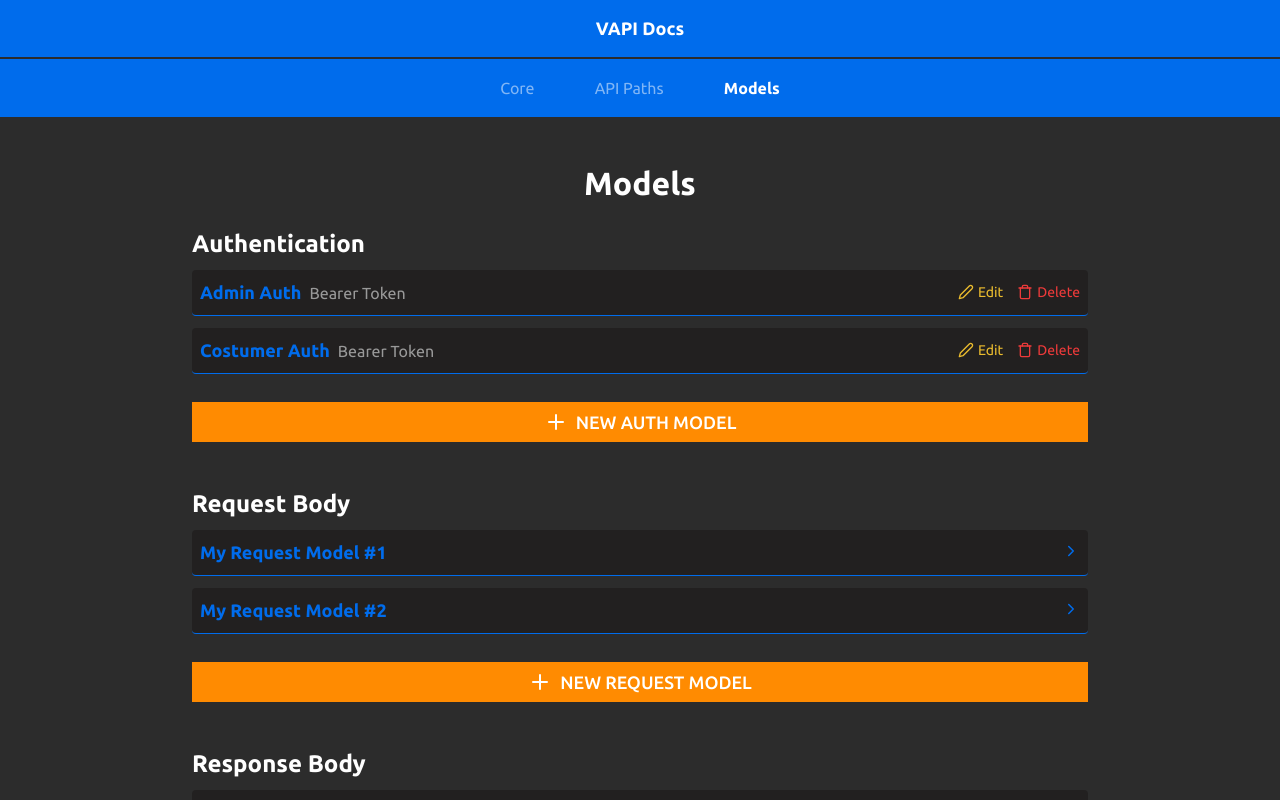
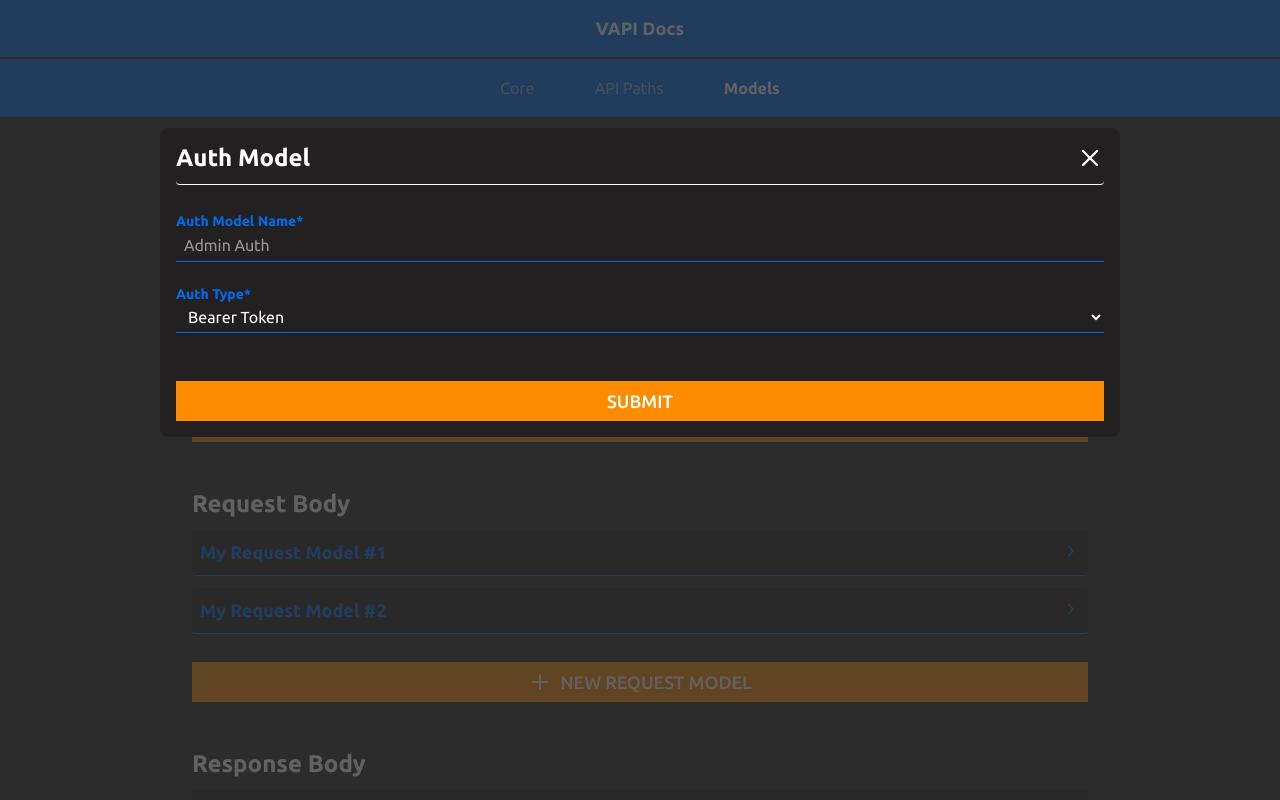
Before and after one commit to Vini7Dev/vapi-docs, a React (Create React App) app: page /models in a window 1280 px wide. Both pictures are taken after a click on the button "NEW AUTH MODEL". Shown: the top 800 px of the page. Built offline with nearby package versions, Linux system fonts and the light colour scheme.

Commit message:
feat: :art: create modal component

```diff
--- a/src/components/Button/styles.css
+++ b/src/components/Button/styles.css
@@ -1,4 +1,5 @@
 .button {
+  cursor: pointer;
   display: flex;
   align-items: center;
   justify-content: center;
--- a/src/components/Icons/index.tsx
+++ b/src/components/Icons/index.tsx
@@ -5,7 +5,8 @@ import {
   FiEdit2,
   FiTrash,
   FiChevronDown,
-  FiChevronRight
+  FiChevronRight,
+  FiX,
 } from 'react-icons/fi'
 
 import * as T from './types'
@@ -21,3 +22,5 @@ export const Trash: React.FC<T.IconProps> = ({ ...rest }) => <FiTrash {...rest}
 export const ArrowDown: React.FC<T.IconProps> = ({ ...rest }) => <FiChevronDown {...rest} />
 
 export const ArrowRight: React.FC<T.IconProps> = ({ ...rest }) => <FiChevronRight {...rest} />
+
+export const XClose: React.FC<T.IconProps> = ({ ...rest }) => <FiX {...rest} />
--- /dev/null
+++ b/src/components/Modal/index.tsx
@@ -0,0 +1,38 @@
+import React, { useCallback, useEffect } from 'react'
+
+import { XClose } from '../Icons'
+import * as T from './types'
+import './styles.css'
+
+export const Modal: React.FC<T.ModalProps> = ({
+  title,
+  children,
+  onClose,
+}) => {
+  useEffect(() => {
+    document.body.classList.add('no-scroll')
+  }, [])
+
+  const beforeCloseModal = useCallback(() => {
+    document.body.classList.remove('no-scroll')
+    onClose()
+  }, [onClose])
+
+  return (
+    <div className="modal_container">
+      <div className="modal_background" onClick={beforeCloseModal} />
+
+      <div className="modal_content_container">
+        <div className="modal_content_wrapper">
+          <div className="modal_content_header">
+            <h3>{title}</h3>
+
+            <XClose color="#FFFFFF" size={28} onClick={beforeCloseModal} />
+          </div>
+
+          <div className="modal_content_body">{children}</div>
+        </div>
+      </div>
+    </div>
+  )
+}
--- /dev/null
+++ b/src/components/Modal/styles.css
@@ -0,0 +1,50 @@
+.modal_container {
+  position: fixed;
+  top: 0;
+  left: 0;
+  display: flex;
+  justify-content: center;
+  align-items: center;
+  z-index: 10;
+}
+
+.modal_background {
+  cursor: pointer;
+  width: 100vw;
+  height: 100vh;
+  background-color: var(--color-background-sreen-75);
+}
+
+.modal_content_container {
+  position: absolute;
+  top: 0;
+  left: 0;
+  width: calc(100% - 16rem);
+  height: fit-content;
+  margin: 8rem;
+}
+
+.modal_content_wrapper {
+  max-width: 960px;
+  margin: 0 auto;
+  padding: 1rem;
+  border-radius: 0.5rem;
+  background-color: var(--color-background-dark);
+}
+
+.modal_content_header {
+  display: flex;
+  justify-content: space-between;
+  align-items: center;
+  padding-bottom: 0.75rem;
+  border-bottom: 1px solid var(--color-white);
+  border-radius: 0.25rem;
+}
+
+.modal_content_header svg {
+  cursor: pointer;
+}
+
+.modal_content_body {
+  margin-top: 1.75rem;
+}
--- /dev/null
+++ b/src/components/Modal/types.d.ts
@@ -0,0 +1,6 @@
+import { PropsWithChildren } from 'react'
+
+export type ModalProps = PropsWithChildren & {
+  title: string
+  onClose(): void
+}
--- a/src/components/Select/index.tsx
+++ b/src/components/Select/index.tsx
@@ -9,6 +9,7 @@ export const Select: React.FC<T.SelectProps> = ({
   placeholder,
   className = '',
   options,
+  backgroundColor,
   ...rest
 }) => {
   return (
@@ -19,6 +20,7 @@ export const Select: React.FC<T.SelectProps> = ({
         className="select"
         id={name}
         placeholder={placeholder}
+        style={backgroundColor ? { backgroundColor } : {}}
         {...rest}
       >
         {
--- a/src/components/Select/types.d.ts
+++ b/src/components/Select/types.d.ts
@@ -5,4 +5,5 @@ export interface SelectProps extends SelectHTMLAttributes<HTMLSelectElement> {
   label: string
   placeholder: string
   options: string[]
+  backgroundColor?: string
 }
--- a/src/global/styles/global.css
+++ b/src/global/styles/global.css
@@ -11,6 +11,11 @@ body {
   background-color: var(--color-background-sreen);
   -webkit-font-smoothing: antialiased;
   -moz-osx-font-smoothing: grayscale;
+  overflow-x: hidden;
+}
+
+body.no-scroll {
+  overflow: hidden;
 }
 
 h1,
--- a/src/global/styles/variables.css
+++ b/src/global/styles/variables.css
@@ -5,10 +5,13 @@
   --color-success: #33B469;
   --color-warn: #EBBC2E;
   --color-danger: #ED3A3A;
+  --color-white: #FFFFFF;
+  --color-black: #000000;
   --color-transparent: transparent;
 
+  --color-background-dark: #222020;
   --color-background-sreen: #2C2C2C;
-  --color-background-dark: #222020;
+  --color-background-sreen-75: #2C2C2CBF;
 
   --color-text-white: #FFFFFF;
   --color-text-white-50: #FFFFFF80;
--- /dev/null
+++ b/src/pages/EditModelList/components/ModalContents.tsx
@@ -0,0 +1,71 @@
+import React from 'react'
+
+import { Select } from '../../../components/Select'
+import { Input } from '../../../components/Input'
+import { Button } from '../../../components/Button'
+
+export const AuthModalContents: React.FC = () => {
+  return (
+    <>
+      <Input
+        label="Auth Model Name*"
+        placeholder="Admin Auth"
+        name="modelName"
+      />
+
+      <Select
+        label="Auth Type*"
+        name="modelType"
+        placeholder="Select the auth type"
+        options={['Bearer Token']}
+        backgroundColor="#222020"
+      />
+
+      <Button text="SUBMIT" height="medium" isFullWidth />
+    </>
+  )
+}
+
+export const RequestModalContents: React.FC = () => {
+  return (
+    <>
+      <Input
+        label="Request Model Name*"
+        placeholder="My Request Model #1"
+        name="modelName"
+      />
+
+      <Select
+        label="Content Type*"
+        name="contentType"
+        placeholder="Select the auth type"
+        options={['Bearer Token']}
+        backgroundColor="#222020"
+      />
+
+      <Button text="SUBMIT" height="medium" isFullWidth />
+    </>
+  )
+}
+
+export const ResponseModalContents: React.FC = () => {
+  return (
+    <>
+      <Input
+        label="Response Model Name*"
+        placeholder="404 My Response Model #1"
+        name="modelName"
+      />
+
+      <Select
+        label="Content Type*"
+        name="contentType"
+        placeholder="Select the auth type"
+        options={['Bearer Token']}
+        backgroundColor="#222020"
+      />
+
+      <Button text="SUBMIT" height="medium" isFullWidth />
+    </>
+  )
+}
--- a/src/pages/EditModelList/index.tsx
+++ b/src/pages/EditModelList/index.tsx
@@ -1,10 +1,16 @@
-import React from 'react'
+import React, { useCallback, useState } from 'react'
 
+import {
+  AuthModalContents,
+  RequestModalContents,
+  ResponseModalContents,
+} from './components/ModalContents'
 import { PayloadModelItemContainer } from './components/PayloadModelItemContainer'
 import { AuthModelItemContainer } from './components/AuthModelItemContainer'
 import { PageTitle } from '../../components/PageTitle'
 import { Button } from '../../components/Button'
 import { Plus } from '../../components/Icons'
+import { Modal } from '../../components/Modal'
 import * as T from './types'
 import './styles.css'
 
@@ -23,7 +29,34 @@ const RESPONSE_MODELS_MOCK: T.PayloadModelItemContainerProps[] = [
   { authTitle: 'My Response Model #2', contentType: 'Application/JSON' },
 ]
 
+const MODAL_CONTENTS = [
+  {
+    title: 'Auth Model',
+    content: (<AuthModalContents />),
+  },
+  {
+    title: 'Request Model',
+    content: (<RequestModalContents />),
+  },
+  {
+    title: 'Response Model',
+    content: (<ResponseModalContents />),
+  },
+]
+
 export const EditModelList: React.FC = () => {
+  const [modalIsOpened, setModalIsOpened] = useState(false)
+  const [modalContentIndex, setModalContentIndex] = useState(0)
+
+  const toggleModalIsOpened = useCallback((contentIndex: number) => {
+    setModalContentIndex(contentIndex)
+    setModalIsOpened(!modalIsOpened)
+  }, [modalIsOpened])
+
+  const closeModal = useCallback(() => {
+    setModalIsOpened(false)
+  }, [])
+
   return (
     <div className="edit_model_list_container">
       <div className="page_content_max_width">
@@ -44,6 +77,7 @@ export const EditModelList: React.FC = () => {
           height="medium"
           isFullWidth
           Icon={<Plus size={24} />}
+          onClick={() => toggleModalIsOpened(0)}
           style={{ margin: '1.75rem auto 3rem' }}
         />
 
@@ -62,6 +96,7 @@ export const EditModelList: React.FC = () => {
           height="medium"
           isFullWidth
           Icon={<Plus size={24} />}
+          onClick={() => toggleModalIsOpened(1)}
           style={{ margin: '1.75rem auto 3rem' }}
         />
 
@@ -80,9 +115,21 @@ export const EditModelList: React.FC = () => {
           height="medium"
           isFullWidth
           Icon={<Plus size={24} />}
+          onClick={() => toggleModalIsOpened(2)}
           style={{ margin: '1.75rem auto 0' }}
         />
       </div>
+
+      {
+        modalIsOpened && (
+          <Modal
+            title={MODAL_CONTENTS[modalContentIndex].title}
+            onClose={closeModal}
+          >
+            {MODAL_CONTENTS[modalContentIndex].content}
+          </Modal>
+        )
+      }
     </div>
   )
 }
```
